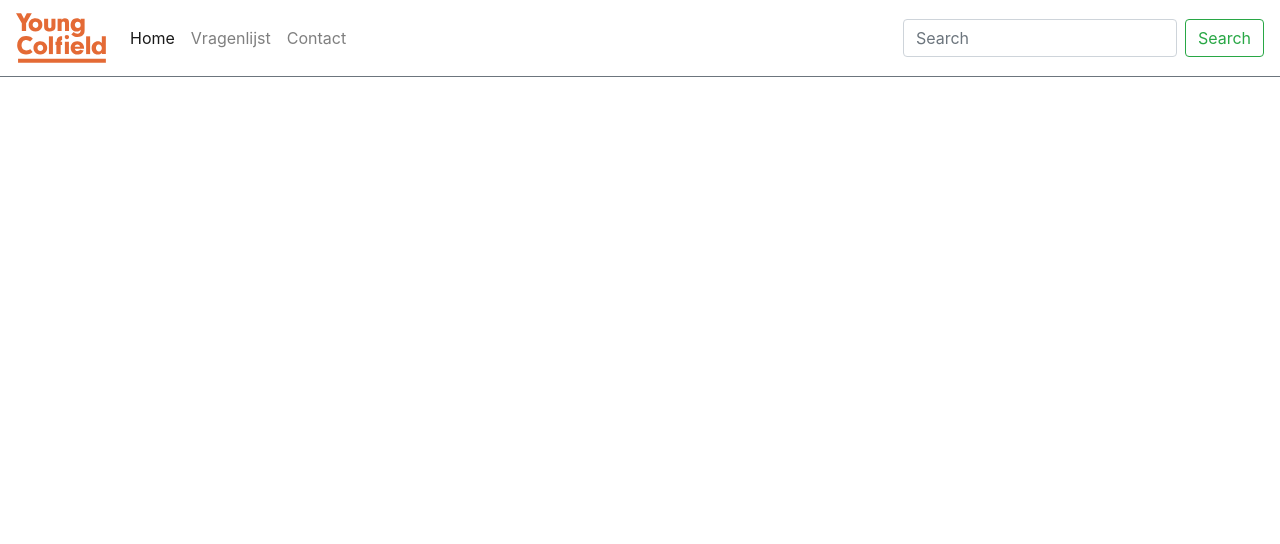
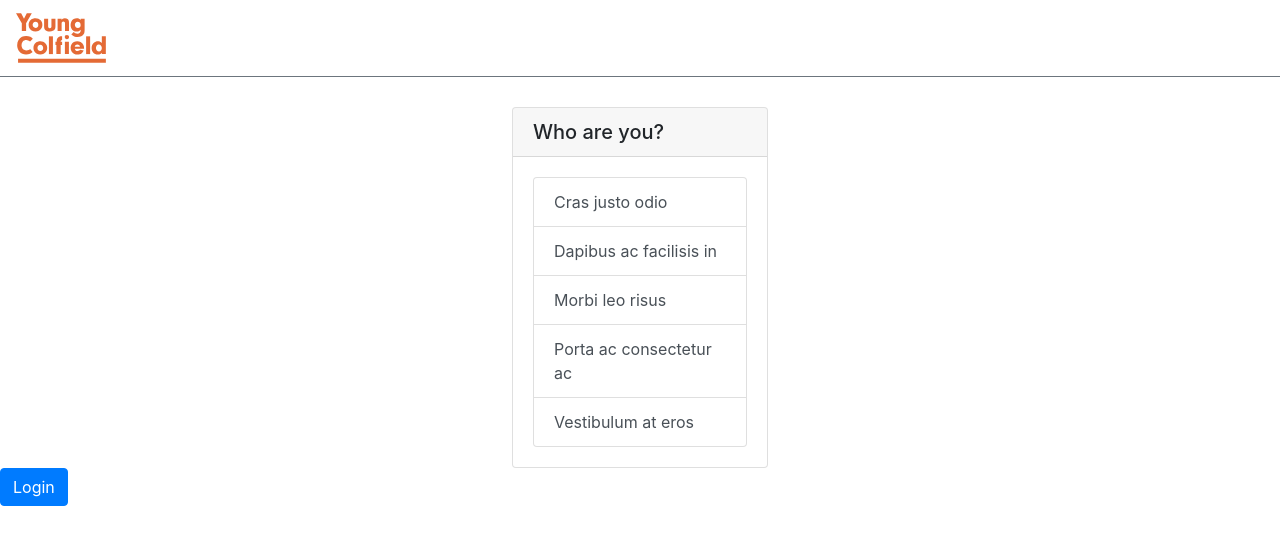
Before and after one commit to joellaz/frontend-qstatus, a website: page index.html in a window 1280 px wide. Drawn offline with nearby package versions, Linux system fonts and the light colour scheme.

Commit message:
initial commit login

```diff
--- a/index.html
+++ b/index.html
@@ -1,53 +1,71 @@
 <!DOCTYPE html>
 <html lang="en">
-
   <head>
-  <meta charset="UTF-8">
-  <meta name="viewport" content="width=device-width, initial-scale=1.0">
-  <meta http-equiv="X-UA-Compatible" content="ie=edge">
+    <meta charset="UTF-8" />
+    <meta name="viewport" content="width=device-width, initial-scale=1.0" />
+    <meta http-equiv="X-UA-Compatible" content="ie=edge" />
     <title>Document</title>
 
     <!-- Bootstrap inladen. -->
-  <link rel="stylesheet" type="text/css" href="./node_modules/bootstrap/dist/css/bootstrap.min.css" />
+    <link
+      rel="stylesheet"
+      type="text/css"
+      href="./node_modules/bootstrap/dist/css/bootstrap.min.css"
+    />
 
     <!-- Eigen stylesheet inladen. -->
     <link rel="stylesheet" type="text/css" href="./stylesheet.css" />
   </head>
 
   <body>
-
     <!-- Bootstrap nav bar. -->
-  <nav class="navbar navbar-expand-lg navbar-light bg-white border-bottom border-secondary">
+    <nav
+      class="navbar navbar-expand-lg navbar-light bg-white border-bottom border-secondary"
+    >
       <a class="navbar-brand" href="#">
-      <img src="./logoyc.svg" width="90" class="d-inline-block align-top" alt="">
+        <img
+          src="./logoyc.svg"
+          width="90"
+          class="d-inline-block align-top"
+          alt=""
+        />
       </a>
-    <button class="navbar-toggler" type="button" data-toggle="collapse" data-target="#navbarTogglerDemo02"
-      aria-controls="navbarTogglerDemo02" aria-expanded="false" aria-label="Toggle navigation">
-      <span class="navbar-toggler-icon"></span>
-    </button>
-
-    <div class="collapse navbar-collapse" id="navbarTogglerDemo02">
-      <ul class="navbar-nav mr-auto mt-2 mt-lg-0">
-        <li class="nav-item active">
-          <a class="nav-link" href="#">Home <span class="sr-only">(current)</span></a>
-        </li>
-        <li class="nav-item">
-          <a class="nav-link" href="#">Vragenlijst</a>
-        </li>
-        <li class="nav-item">
-          <a class="nav-link" href="#">Contact</a>
-        </li>
-      </ul>
-      <form class="form-inline my-2 my-lg-0">
-        <input class="form-control mr-sm-2" type="search" placeholder="Search">
-        <button class="btn btn-outline-success my-2 my-sm-0" type="submit">Search</button>
-      </form>
-    </div>
     </nav>
 
-  <!-- Dit laadt je aan de onderkand van de  body, want het heeft interactie met je html (DOM) -->
+    <div
+      class="card"
+      style="width: 20%; height:80%; margin:auto; margin-top:30px"
+    >
+      <h5 class="card-header">Who are you?</h5>
+      <div class="card-body">
+        <ul class="list-group">
+          <button type="button" class="list-group-item list-group-item-action">
+            Cras justo odio
+          </button>
+          <button type="button" class="list-group-item list-group-item-action">
+            Dapibus ac facilisis in
+          </button>
+          <button type="button" class="list-group-item list-group-item-action">
+            Morbi leo risus
+          </button>
+          <button type="button" class="list-group-item list-group-item-action">
+            Porta ac consectetur ac
+          </button>
+          <button type="button" class="list-group-item list-group-item-action">
+            Vestibulum at eros
+          </button>
+        </ul>
+      </div>
+    </div>
+
+    <div style="box-align: ">
+      <button type="button" class="btn btn-primary">
+        Login
+      </button>
+    </div>
+
+    <!-- Dit laadt je aan de onderkant van de body, want het heeft interactie met je html (DOM) -->
     <script src="./node_modules/jquery/dist/jquery.min.js"></script>
     <script src="./node_modules/bootstrap/dist/js/bootstrap.bundle.min.js"></script>
   </body>
-
 </html>
```
Lines whose indentation alone changed are shown as unchanged.
